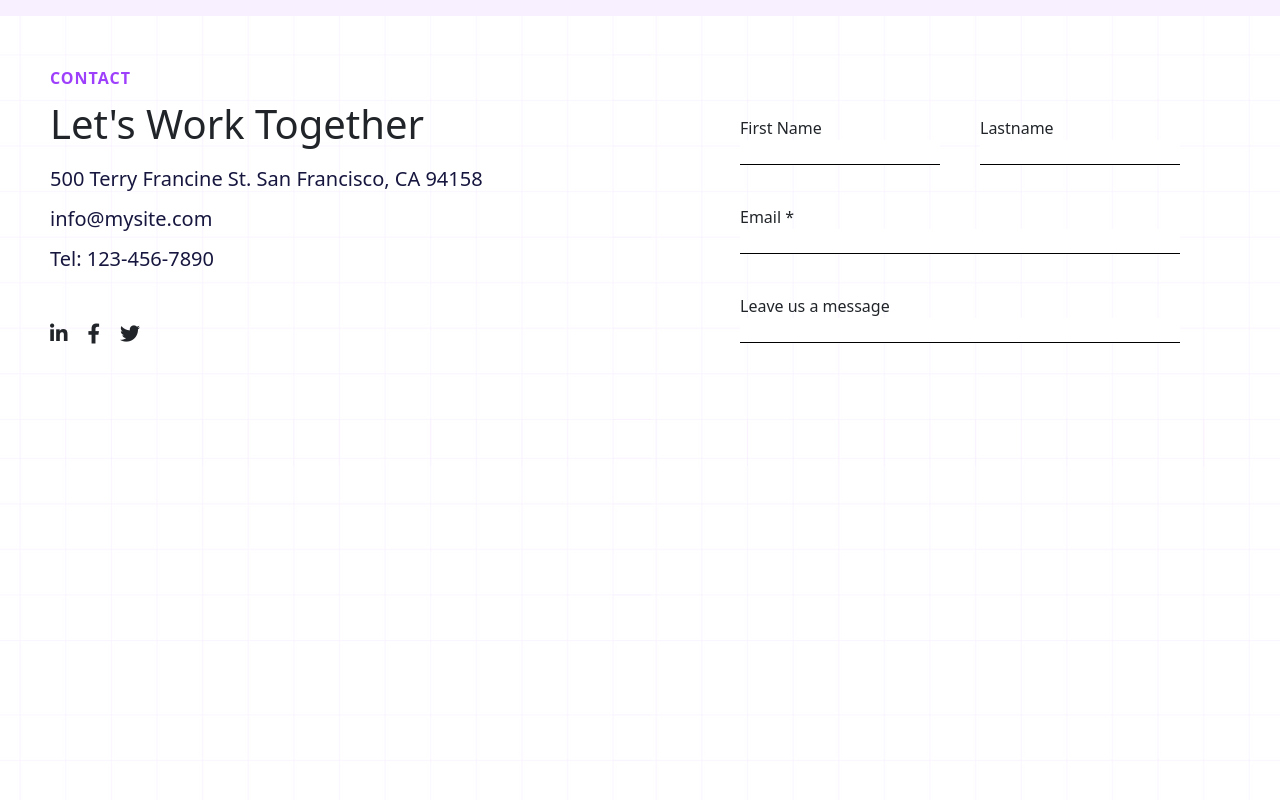
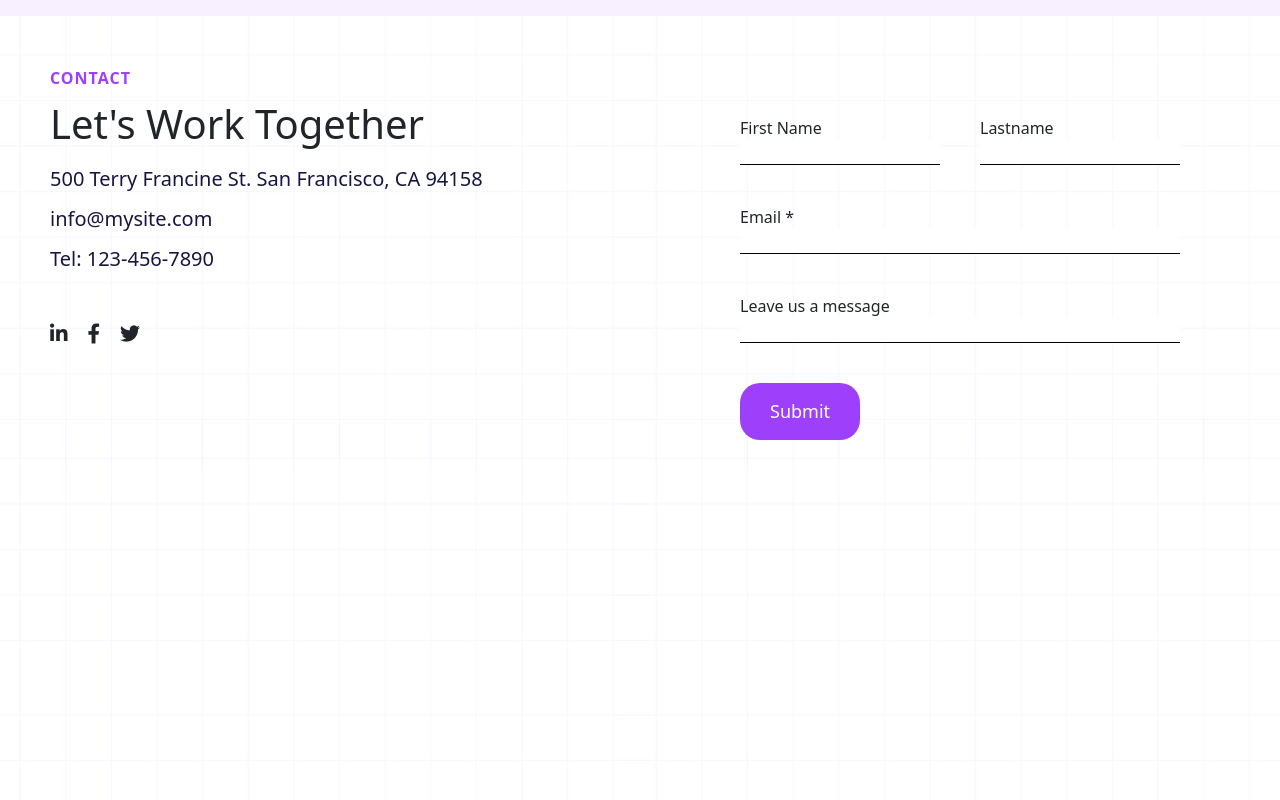
Before and after one commit to iamrahilhabibli/wix-clone-task, a website: page index.html in a window 1280 px wide. Shown: the part 4339-5139 px from the top of the page. Drawn offline with nearby package versions, Linux system fonts and the light colour scheme.

Commit message:
submit button added needs css fixing

```diff
--- a/index.html
+++ b/index.html
@@ -426,6 +426,9 @@
                     <input class="underline-input" type="text" />
                   </div>
                 </div>
+                <div class="nav__callbtn__container">
+                  <button class="callnow__btn">Submit</button>
+                </div>
               </div>
             </form>
           </div>
```
